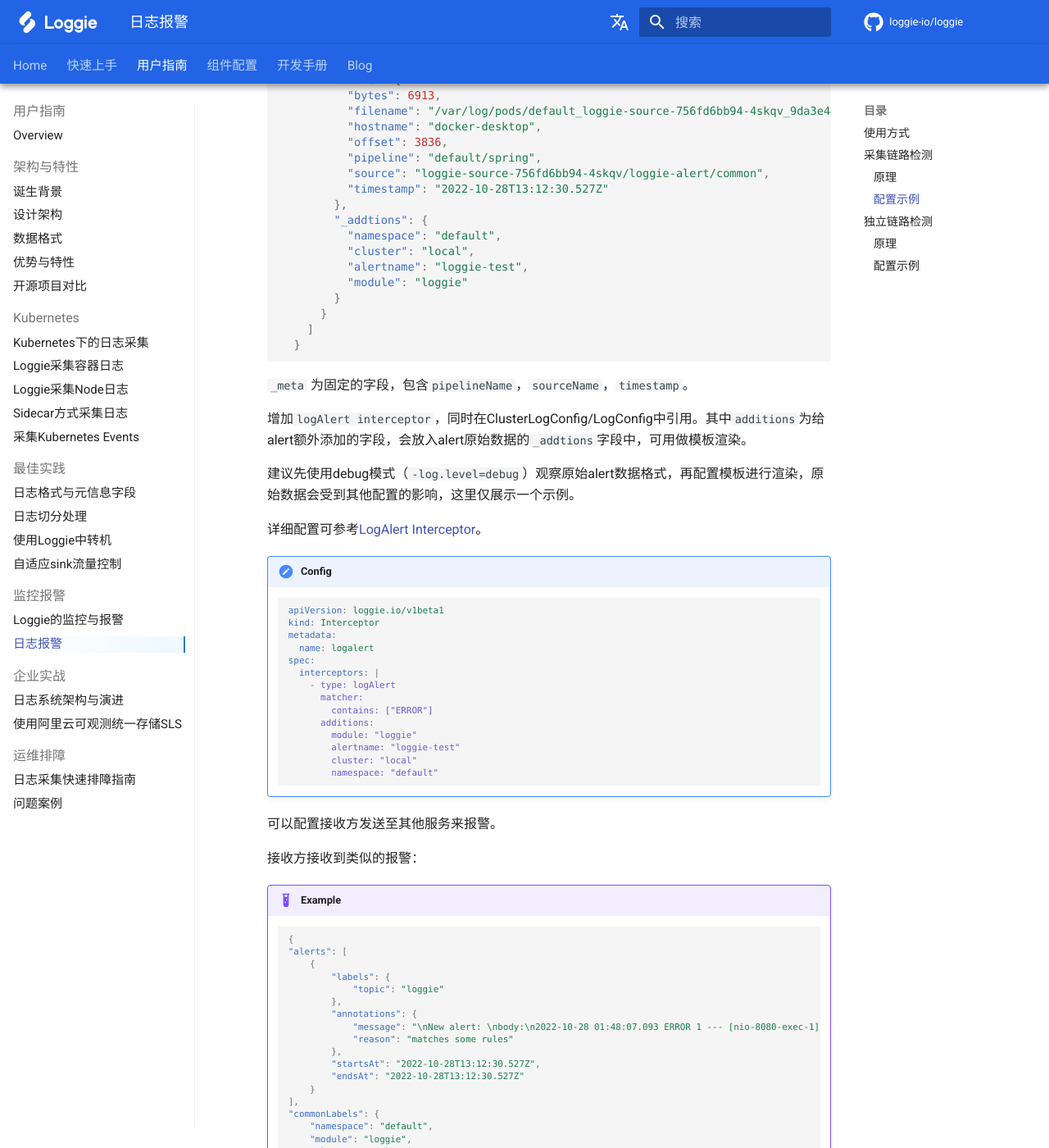
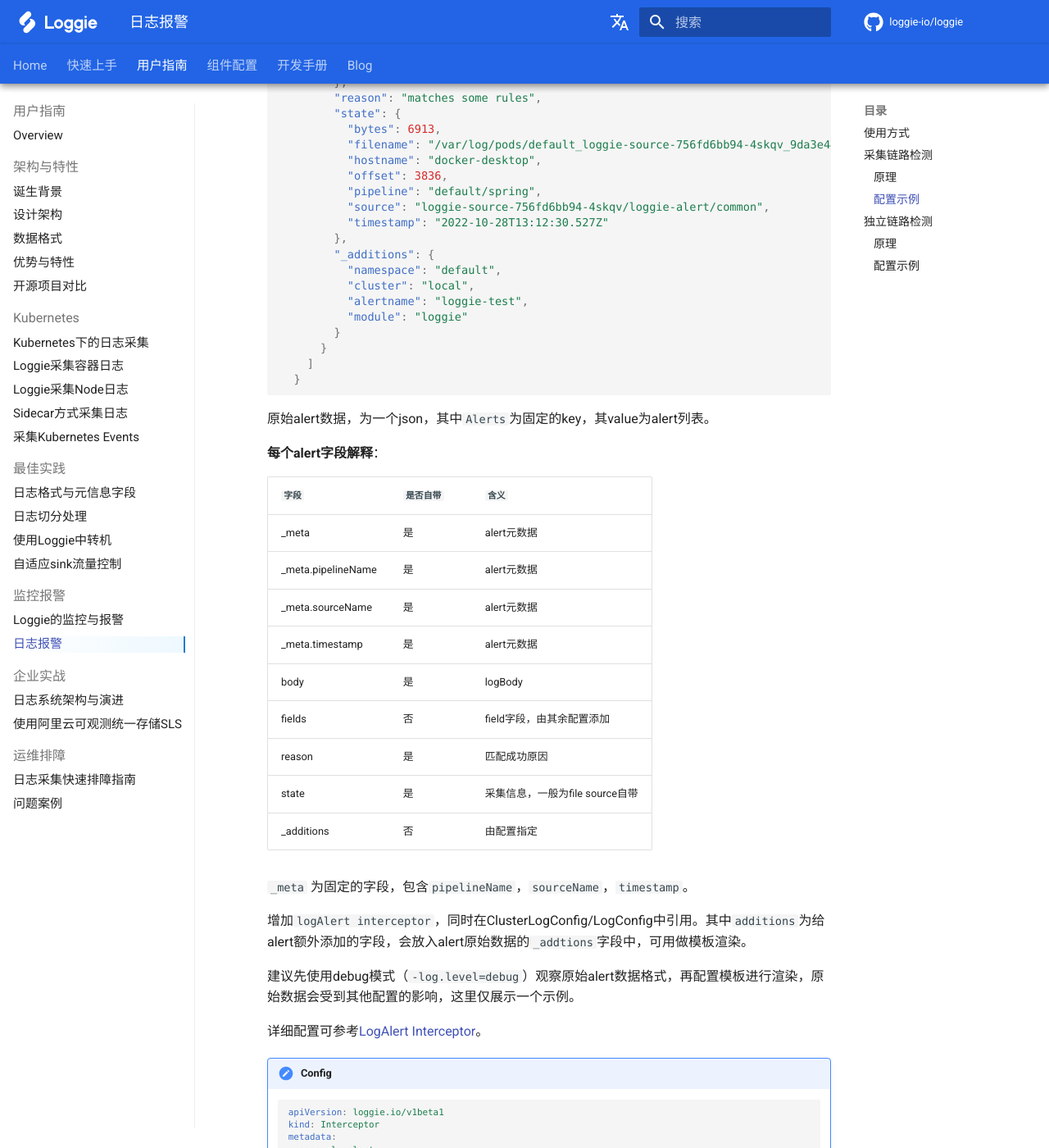
Before and after one commit to loggie-io/docs, an MkDocs documentation site: the page built from docs/user-guide/monitor/service-log-alarm.md, in a window 1280 px wide and 1400 px high, scrolled down 2373 px. Shown: the whole window at 82% size. Built offline with MkDocs 1.6.1 and Material for MkDocs 9.7.7, drawn with Linux system fonts in a browser that asks for light colours; some web fonts are replaced; comment, search, counter and statistics services are not loaded; some of the changed text lies outside the part shown.

Commit message:
fix log alert

````diff
--- a/docs/user-guide/monitor/service-log-alarm.md
+++ b/docs/user-guide/monitor/service-log-alarm.md
@@ -115,7 +118,7 @@
             "source": "loggie-source-756fd6bb94-4skqv/loggie-alert/common",
             "timestamp": "2022-10-28T13:12:30.527Z"
           },
-          "_addtions": {
+          "_additions": {
             "namespace": "default",
             "cluster": "local",
             "alertname": "loggie-test",
@@ -125,6 +128,24 @@
       ]
     }
   ```
+
+原始alert数据，为一个json，其中`Alerts`为固定的key，其value为alert列表。
+
+**每个alert字段解释**：
+
+| `字段`               | `是否自带` | `含义`                  |
+|--------------------|--------|-----------------------|
+| _meta              | 是      | alert元数据              |
+| _meta.pipelineName | 是      | alert元数据              |
+| _meta.sourceName   | 是      | alert元数据              |
+| _meta.timestamp    | 是      | alert元数据              |
+| body               | 是      | logBody               |
+| fields             | 否      | field字段，由其余配置添加       |
+| reason             | 是      | 匹配成功原因                |
+| state              | 是      | 采集信息，一般为file source自带 |
+| _additions         | 否      | 由配置指定                 |
+
+
 
 `_meta` 为固定的字段，包含`pipelineName`，`sourceName`，`timestamp`。
 
--- a/nav.yml
+++ b/nav.yml
@@ -87,7 +87,7 @@ nav:
         - file: reference/pipelines/sink/file.md
         - dev: reference/pipelines/sink/dev.md
         - sls: reference/pipelines/sink/sls.md
-        - webhook: reference/pipelines/sink/webhook.md
+        - alertwebhook: reference/pipelines/sink/webhook.md
         - zinc: reference/pipelines/sink/zinc.md
 
       - Interceptor:
````
Also changed, not shown: other parts of docs/user-guide/monitor/service-log-alarm.md (+7 -3 lines), docs/reference/monitor/logalert.md (+11 -11 lines), docs/reference/pipelines/interceptor/logalert.md (+10 -14 lines), docs/reference/pipelines/sink/webhook.md (+11 -10 lines).
